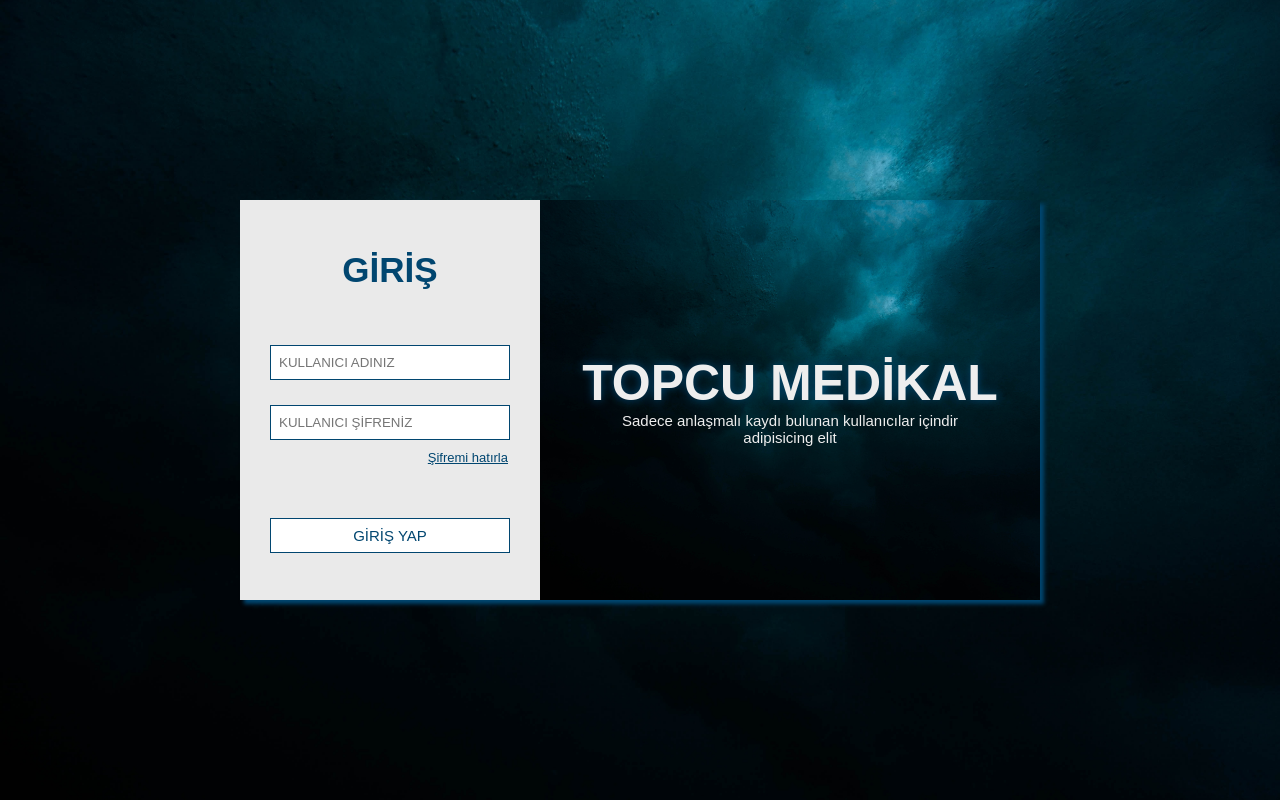
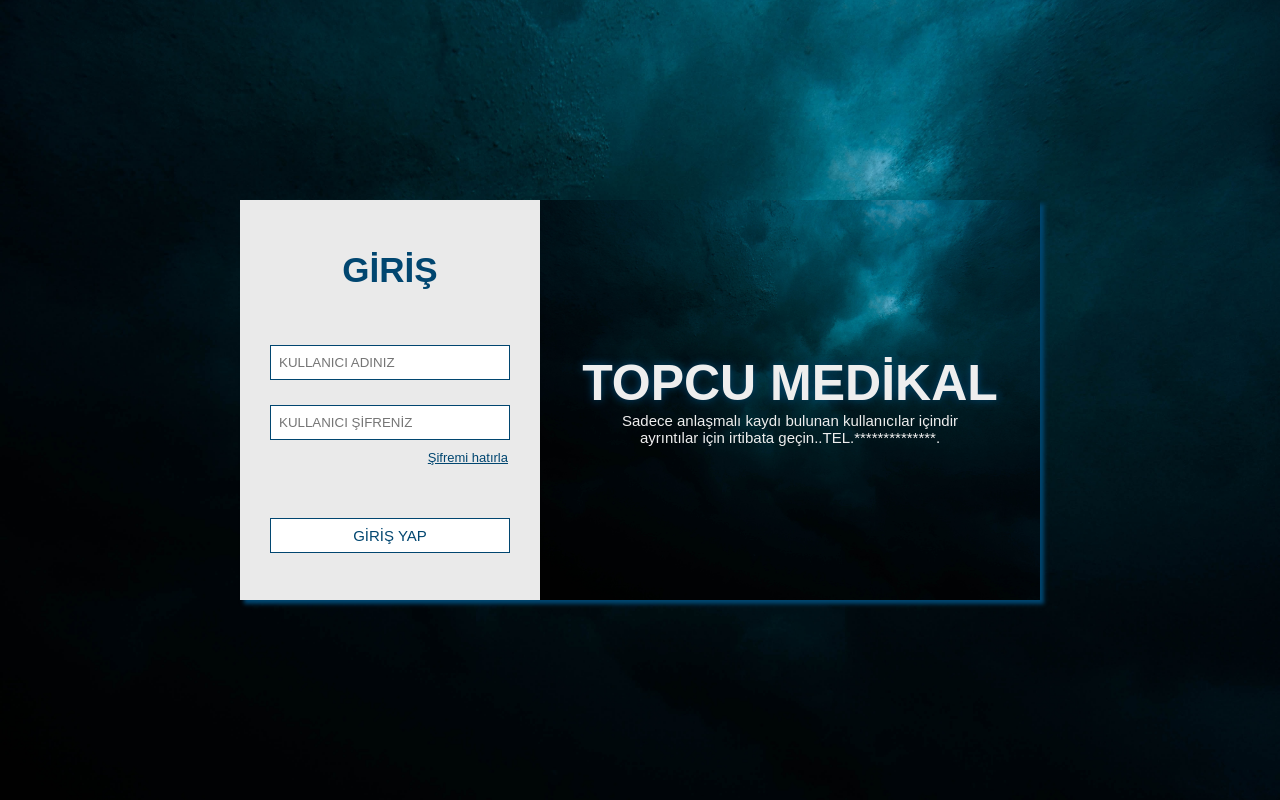
Before and after one commit to vitaltr/topcumed, a plain HTML site: page index.html in a window 1280 px wide. Drawn offline with Linux system fonts and the light colour scheme.

Commit message:
Update index.html

```diff
--- a/index.html
+++ b/index.html
@@ -25,7 +25,7 @@
 	<div class="img">
 		<span>
 			<h1>TOPCU MEDİKAL</h1>
-			<p>Sadece anlaşmalı kaydı bulunan kullanıcılar içindir<br> adipisicing elit</p>
+			<p>Sadece anlaşmalı kaydı bulunan kullanıcılar içindir<br> ayrıntılar için irtibata geçin..TEL.**************.</p>
 		</span>
 	</div>
 </div>
```
